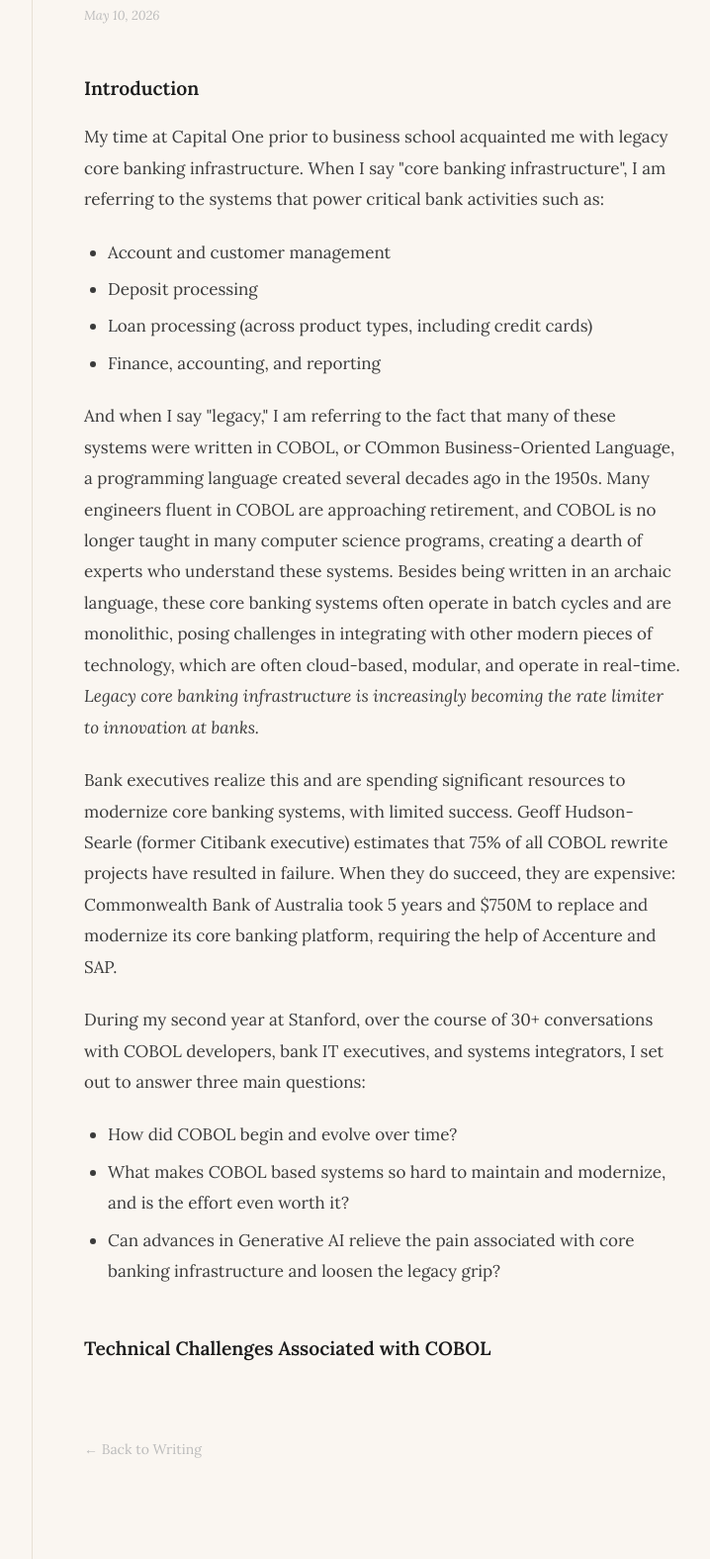
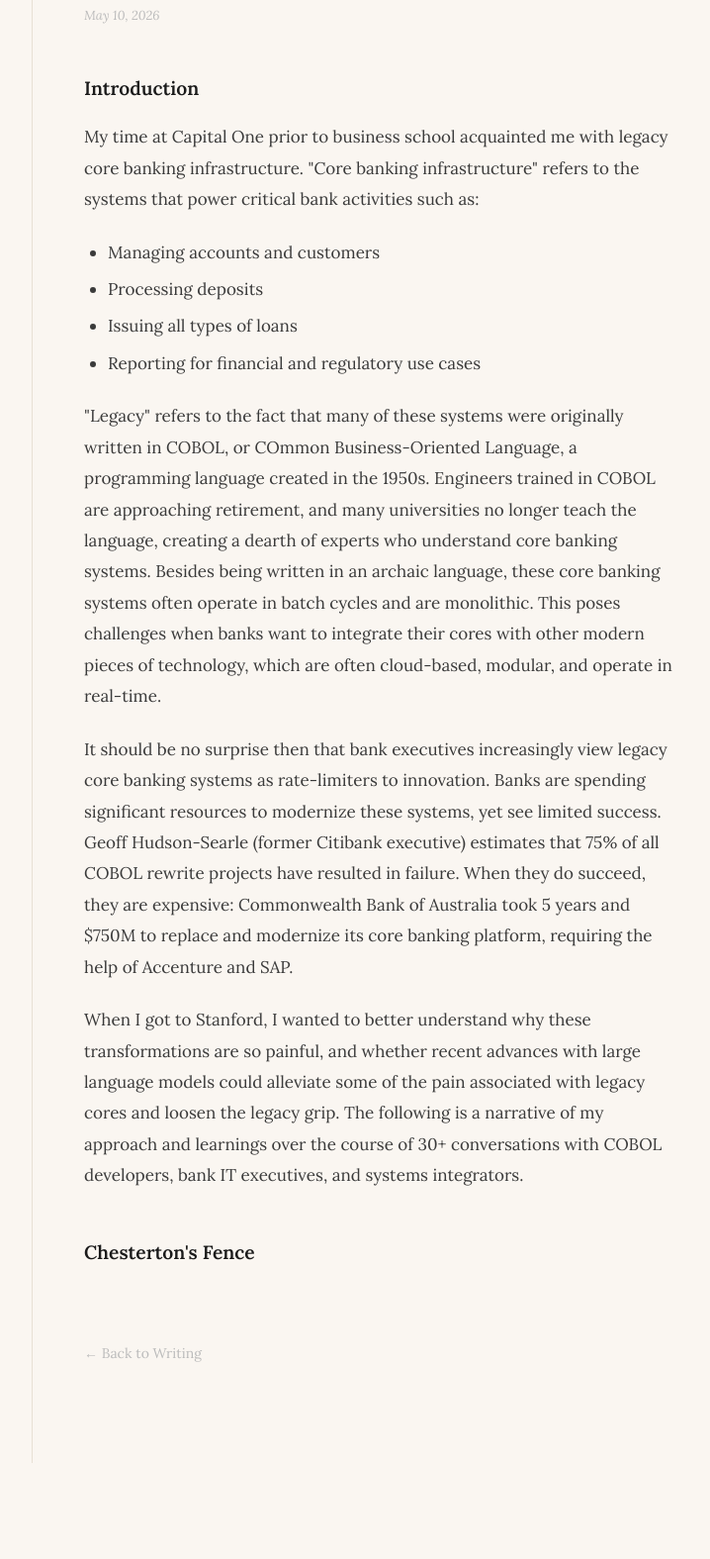
Before and after one commit to shivamapatel/shivamapatel.github.io, an Eleventy site: page src/writing/will-ai-rewrite-cobol.md in a window 1280 px wide. Shown: the part 141-1716 px from the top of the page at 99% size, without its empty margins (370-1088 px from the left). After the commit the page ends 1619 px from the top, so only its background shows below. Built offline with nearby package versions, Linux system fonts and the light colour scheme; Eleventy itself is replaced by a stand-in of ours; files that its build step writes are made by us from their sources.

Commit message:
Updating legacy grip article

```diff
--- a/src/writing/will-ai-rewrite-cobol.md
+++ b/src/writing/will-ai-rewrite-cobol.md
@@ -6,19 +6,16 @@ description: Findings from research done across two quarters at Stanford
 
 ## Introduction
 
-My time at Capital One prior to business school acquainted me with legacy core banking infrastructure. When I say "core banking infrastructure", I am referring to the systems that power critical bank activities such as:
-- Account and customer management
-- Deposit processing
-- Loan processing (across product types, including credit cards)
-- Finance, accounting, and reporting
+My time at Capital One prior to business school acquainted me with legacy core banking infrastructure. "Core banking infrastructure" refers to the systems that power critical bank activities such as:
+- Managing accounts and customers
+- Processing deposits
+- Issuing all types of loans
+- Reporting for financial and regulatory use cases
 
-And when I say "legacy," I am referring to the fact that many of these systems were written in COBOL, or COmmon Business-Oriented Language, a programming language created several decades ago in the 1950s. Many engineers fluent in COBOL are approaching retirement, and COBOL is no longer taught in many computer science programs, creating a dearth of experts who understand these systems. Besides being written in an archaic language, these core banking systems often operate in batch cycles and are monolithic, posing challenges in integrating with other modern pieces of technology, which are often cloud-based, modular, and operate in real-time. *Legacy core banking infrastructure is increasingly becoming the rate limiter to innovation at banks.*
+"Legacy" refers to the fact that many of these systems were originally written in COBOL, or COmmon Business-Oriented Language, a programming language created in the 1950s. Engineers trained in COBOL are approaching retirement, and many universities no longer teach the language, creating a dearth of experts who understand core banking systems. Besides being written in an archaic language, these core banking systems often operate in batch cycles and are monolithic. This poses challenges when banks want to integrate their cores with other modern pieces of technology, which are often cloud-based, modular, and operate in real-time.
 
-Bank executives realize this and are spending significant resources to modernize core banking systems, with limited success. Geoff Hudson-Searle (former Citibank executive) estimates that 75% of all COBOL rewrite projects have resulted in failure. When they do succeed, they are expensive: Commonwealth Bank of Australia took 5 years and $750M to replace and modernize its core banking platform, requiring the help of Accenture and SAP.
+It should be no surprise then that bank executives increasingly view legacy core banking systems as rate-limiters to innovation. Banks are spending significant resources to modernize these systems, yet see limited success. Geoff Hudson-Searle (former Citibank executive) estimates that 75% of all COBOL rewrite projects have resulted in failure. When they do succeed, they are expensive: Commonwealth Bank of Australia took 5 years and $750M to replace and modernize its core banking platform, requiring the help of Accenture and SAP.
 
-During my second year at Stanford, over the course of 30+ conversations with COBOL developers, bank IT executives, and systems integrators, I set out to answer three main questions:
-- How did COBOL begin and evolve over time?
-- What makes COBOL based systems so hard to maintain and modernize, and is the effort even worth it?
-- Can advances in Generative AI relieve the pain associated with core banking infrastructure and loosen the legacy grip?
+When I got to Stanford, I wanted to better understand why these transformations are so painful, and whether recent advances with large language models could alleviate some of the pain associated with legacy cores and loosen the legacy grip. The following is a narrative of my approach and learnings over the course of 30+ conversations with COBOL developers, bank IT executives, and systems integrators.
 
-## Technical Challenges Associated with COBOL
+## Chesterton's Fence
```
